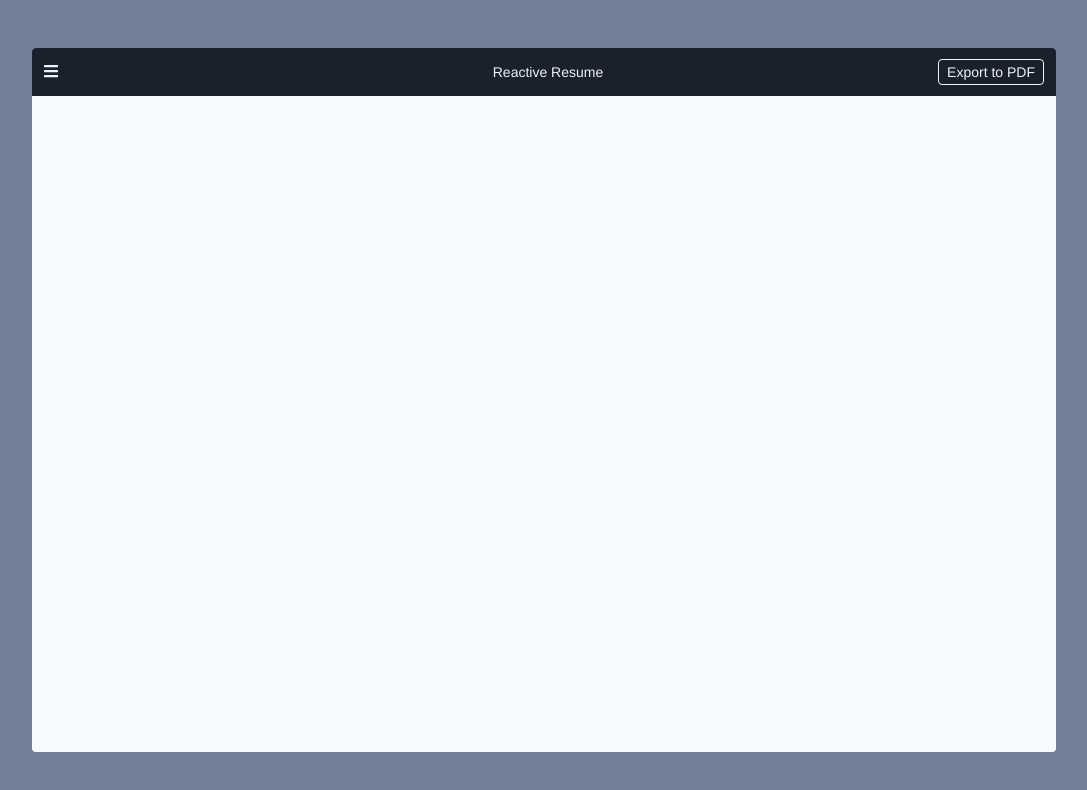
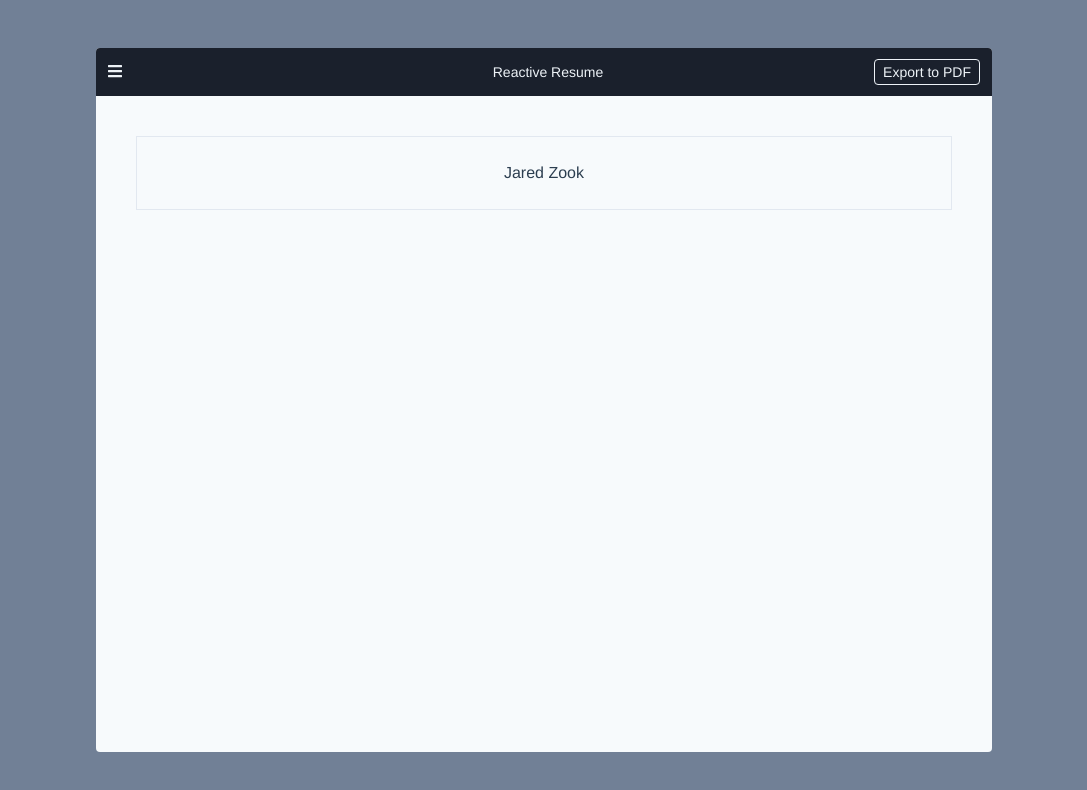
Before and after one commit to jtzook/generate-resume, a Vue app: page / in a window 1280 px wide. Shown: the top 790 px of the page, without its empty margins (96-1183 px from the left). Built offline with nearby package versions, Linux system fonts and the light colour scheme.

Commit message:
resume page setup

```diff
--- a/src/App.vue
+++ b/src/App.vue
@@ -1,19 +1,21 @@
 <template>
   <div
-    id="page"
+    id="app"
     class="flex justify-center h-screen w-screen bg-gray-600 text-center overflow-auto"
   >
     <div
       id="page-card"
-      class="flex-1 max-w-screen-lg bg-gray-100 m-12 rounded overflow-auto"
+      class="flex-1 max-w-4xl bg-gray-100 m-12 rounded overflow-auto"
     >
       <NavBar />
+      <ResumePage />
     </div>
   </div>
 </template>
 
 <script>
 import NavBar from "./components/NavBar";
+import ResumePage from "./components/ResumePage";
 
 import { library, dom } from "@fortawesome/fontawesome-svg-core";
 import { faCamera } from "@fortawesome/free-solid-svg-icons";
@@ -25,6 +27,7 @@ export default {
   name: "App",
   components: {
     NavBar,
+    ResumePage,
   },
 };
 </script>
--- /dev/null
+++ b/src/components/ResumePage.vue
@@ -0,0 +1,13 @@
+<template>
+  <div class="mx-6 md:mx-10 my-6 md:my-10 p-4 md:p-6 border">
+    <div id="heading">Jared Zook</div>
+    <div id="body"></div>
+  </div>
+</template>
+
+<script>
+export default {};
+</script>
+
+<style>
+</style>
```
